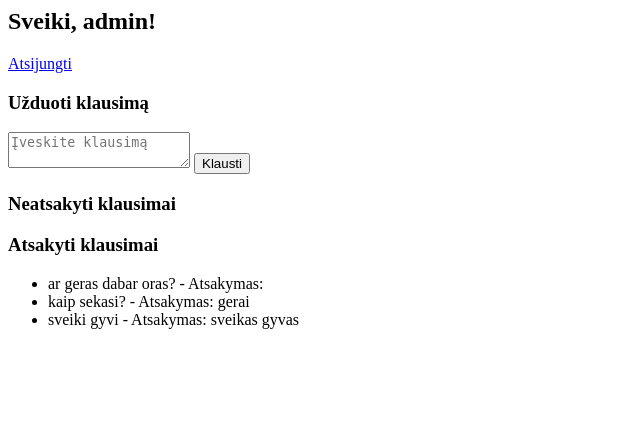
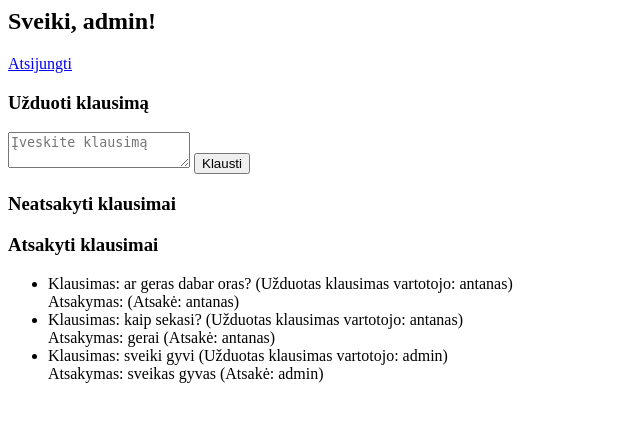
Before and after one commit to andrewpetrau/klausimai, a Django app: page / in a window 1280 px wide. Shown: the top 422 px of the page, without its empty margins (0-640 px from the left). Run offline with Django 4.2, Linux system fonts and the light colour scheme; a user stored in the database is signed in; data comes from the database, SQL or seed files in the repository; both versions use the stored data as it was after the commit.

Commit message:
patobulintas

```diff
--- a/klausimai/templates/pagrindinis.html
+++ b/klausimai/templates/pagrindinis.html
@@ -8,13 +8,27 @@
         <textarea name="tekstas" placeholder="Įveskite klausimą"></textarea>
         <button type="submit">Klausti</button>
     </form>
+{% else %}
+    <h2>Prisijungti:</h2>
+    <a href="{% url 'login' %}">Prisijungti</a>
+    <h2>Užsiregistruoti:</h2>
+    <a href="{% url 'register' %}">Užsiregistruoti</a>
+{% endif %}
 
 <h3>Neatsakyti klausimai</h3>
 <ul>
     {% for klausimas in neatsakyti %}
         <li>
-                {{ klausimas.tekstas }}
-
+            Klausimas: {{ klausimas.tekstas }} (Užduotas klausimas vartotojo: {{ klausimas.uzduotas_vartotojas }})
+            {% if user.is_authenticated %}
+                <form method="post">
+                    {% csrf_token %}
+                    Atsakymas:
+                    <textarea name="atsakymas"></textarea>
+                    <input type="hidden" name="klausimas_id" value="{{ klausimas.id }}">
+                    <button type="submit">Atsakyti</button>
+                </form>
+            {% endif %}
         </li>
     {% endfor %}
 </ul>
@@ -22,15 +36,8 @@
 <h3>Atsakyti klausimai</h3>
 <ul>
     {% for klausimas in atsakyti %}
-            <li>
-                {{ klausimas.tekstas }} - Atsakymas: {{ klausimas.atsakymas }}
+        <li>Klausimas: {{ klausimas.tekstas }} (Užduotas klausimas vartotojo: {{ klausimas.uzduotas_vartotojas }})
+            <br> Atsakymas: {{ klausimas.atsakymas }} (Atsakė: {{ klausimas.atsake_vartotojas }})
         </li>
     {% endfor %}
 </ul>
-
-{% else %}
-    <h2>Prisijungti:</h2>
-    <a href="{% url 'login' %}">Prisijungti</a>
-    <h2>Užsiregistruoti:</h2>
-    <a href="{% url 'register' %}">Užsiregistruoti</a>
-{% endif %}
--- a/klausimai/views.py
+++ b/klausimai/views.py
@@ -16,8 +16,17 @@ def registracija(request):
 
 def pagrindinis(request):
     if request.method == 'POST':
-        tekstas = request.POST.get('tekstas')
-        Klausimas.objects.create(tekstas=tekstas, uzduotas_vartotojas=request.user)
+        klausimas_id = request.POST.get('klausimas_id')
+
+        if klausimas_id:
+            klausimas = get_object_or_404(Klausimas, id=klausimas_id)
+            klausimas.atsakymas = request.POST.get('atsakymas')
+            klausimas.atsake_vartotojas = request.user
+            klausimas.save()
+        else:
+            tekstas = request.POST.get('tekstas')
+            Klausimas.objects.create(tekstas=tekstas, uzduotas_vartotojas=request.user)
+
         return redirect('pagrindinis')
 
     neatsakyti = Klausimas.objects.filter(atsakymas__isnull=True)
```
Also changed, not shown: db.sqlite3. Lines whose indentation alone changed are shown as unchanged.
